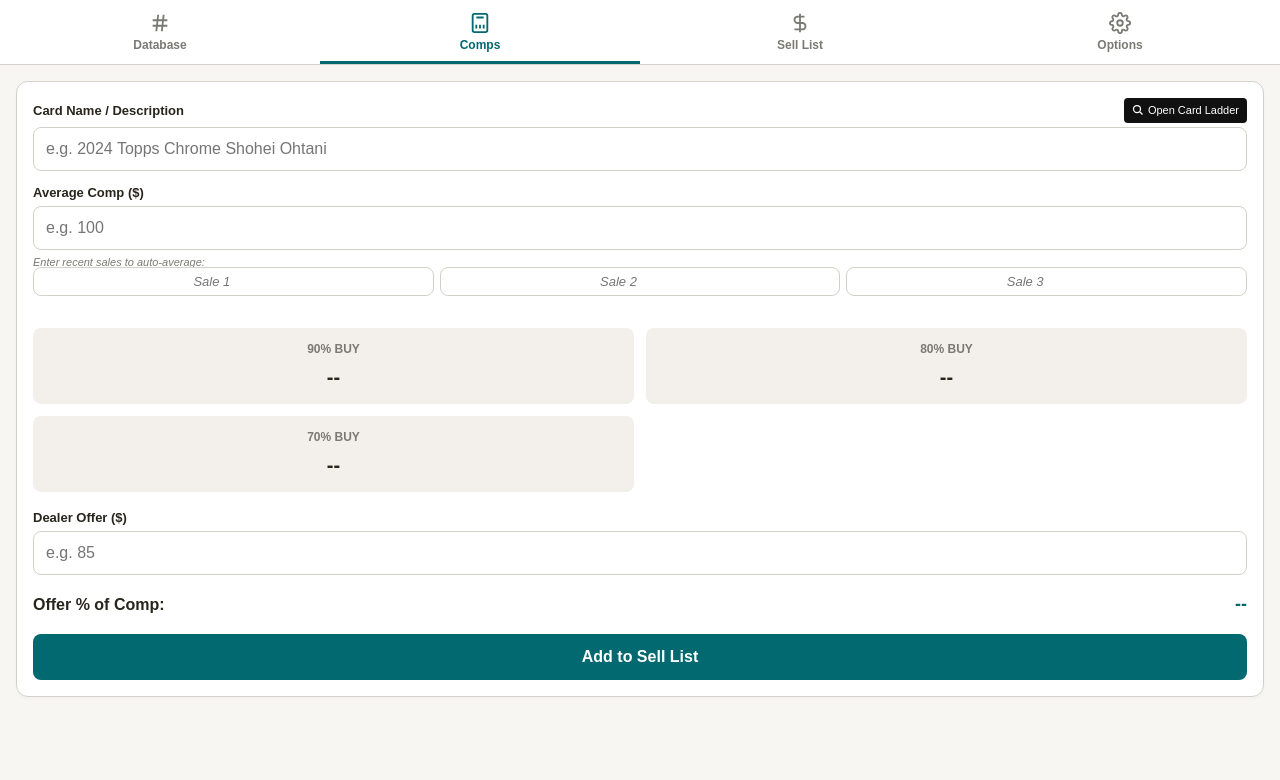
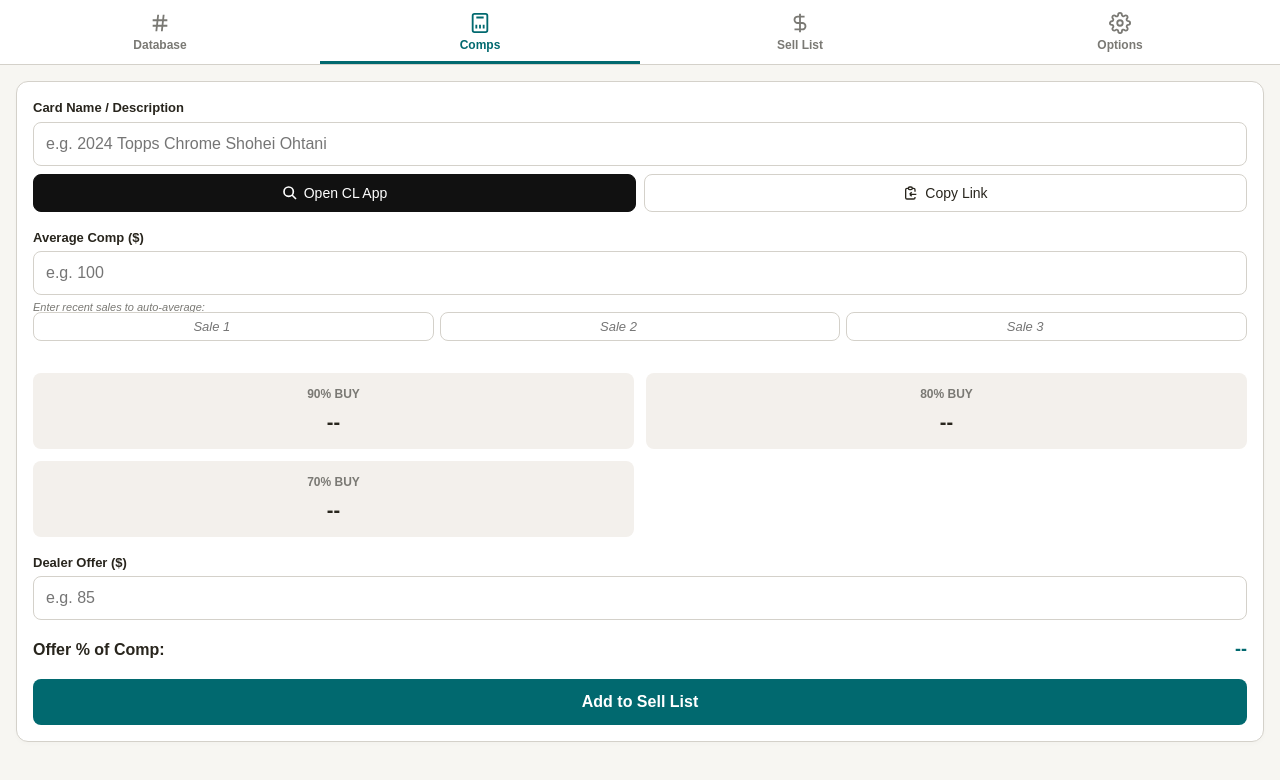
Before and after one commit to redsessionrecords/Card-show-app, a plain HTML site: page index.html in a window 1280 px wide. Both pictures are taken after a click on the button "Comps". Drawn offline with nearby package versions, Linux system fonts and the light colour scheme; a web font is replaced by a local one.

Commit message:
Add files via upload

```diff
--- a/index.html
+++ b/index.html
@@ -45,10 +45,10 @@
     .clear-btn { position: absolute; right: 4px; top: 50%; transform: translateY(-50%); width: 32px; height: 32px; background: none; border: none; font-size: 22px; color: var(--text-muted); cursor: pointer; display: none; align-items: center; justify-content: center; line-height: 1; }
 
     .btn { display: inline-block; width: 100%; padding: 14px; background: var(--primary); color: white; border: none; border-radius: var(--radius-sm); font-size: 16px; font-weight: 700; text-align: center; cursor: pointer; text-decoration: none; }
-    .btn-small { width: auto; padding: 8px 16px; font-size: 14px; }
+    .btn-small { width: auto; padding: 8px 16px; font-size: 14px; cursor: pointer; }
     .btn-outline { background: transparent; border: 1px solid var(--border); color: var(--text); }
     .btn-danger { background: transparent; border: 1px solid var(--danger); color: var(--danger); }
-    .btn-dark { background: #111; color: #fff; }
+    .btn-dark { background: #111; color: #fff; border: 1px solid #111; }
 
     .filter-grid { display: grid; grid-template-columns: 1fr 1fr; gap: 8px; margin-bottom: 16px; }
     .filter-full { grid-column: 1 / -1; }
@@ -90,6 +90,11 @@
   <main class="content">
 
     <div id="tab-db" class="tab-content active">
+      <!-- Added a quick tip warning for users running inside Github app -->
+      <div id="ios-browser-warning" style="display:none; background: var(--warning); color: #fff; padding: 12px; border-radius: var(--radius-sm); margin-bottom: 16px; font-size: 13px;">
+        <strong>Notice:</strong> You are viewing this inside an app browser. Apple Sign-In and App-Launching will fail here. Please open this page in <strong>native Safari</strong> and "Add to Home Screen".
+      </div>
+
       <div class="filter-grid">
         <input type="text" id="f-search" class="filter-full with-clear" placeholder="Search Player, Set, or Card Name...">
         <input type="text" id="f-year" class="with-clear" placeholder="Year">
@@ -106,19 +111,21 @@
     <!-- COMPS TAB -->
     <div id="tab-calc" class="tab-content">
       <div class="card" id="calc-card">
-        <div style="display: flex; justify-content: space-between; align-items: center; margin-bottom: 4px;">
-           <label style="margin: 0;">Card Name / Description</label>
-           <!-- Fallback button: open the home screen instead of the 404 sales page.
-                If they have the app and universal links are working, this will prompt to open the app.
-                If it fails and opens in Safari, it drops them on the clean homepage where they can log in. -->
-           <a href="https://www.cardladder.com/" target="_blank" class="btn-small btn-dark" style="padding: 4px 8px; font-size: 11px; border-radius: 4px; display: inline-flex; align-items: center; gap: 4px; text-decoration: none;">
-             <svg width="12" height="12" viewBox="0 0 24 24" fill="none" stroke="currentColor" stroke-width="2.5"><path d="M21 21l-6-6m2-5a7 7 0 11-14 0 7 7 0 0114 0z"/></svg>
-             Open Card Ladder
-           </a>
+
+        <label>Card Name / Description</label>
+        <input type="text" id="calc-desc" class="with-clear" placeholder="e.g. 2024 Topps Chrome Shohei Ohtani">
+
+        <!-- NEW: App Launching / Copy Link Controls -->
+        <div style="display: flex; gap: 8px; margin-bottom: 16px; margin-top: -4px;">
+           <button onclick="tryOpenCardLadderApp()" class="btn-small btn-dark" style="flex: 1; padding: 10px 4px; display: flex; align-items: center; justify-content: center; gap: 6px; border-radius: var(--radius-sm);">
+             <svg width="16" height="16" viewBox="0 0 24 24" fill="none" stroke="currentColor" stroke-width="2.5"><path d="M21 21l-6-6m2-5a7 7 0 11-14 0 7 7 0 0114 0z"/></svg>
+             Open CL App
+           </button>
+           <button onclick="copyCardLadderSearchLink()" class="btn-small btn-outline" style="flex: 1; padding: 10px 4px; display: flex; align-items: center; justify-content: center; gap: 6px; border-radius: var(--radius-sm);">
+             <svg width="16" height="16" viewBox="0 0 24 24" fill="none" stroke="currentColor" stroke-width="2"><path d="M8 5H6a2 2 0 00-2 2v12a2 2 0 002 2h10a2 2 0 002-2v-1M8 5a2 2 0 002 2h2a2 2 0 002-2M8 5a2 2 0 012-2h2a2 2 0 012 2m0 0h2a2 2 0 012 2v3m2 4H10m0 0l3-3m-3 3l3 3"/></svg>
+             Copy Link
+           </button>
         </div>
-
-        <!-- We use an ordinary input field. Copying the text is easy from here if the user needs to paste it. -->
-        <input type="text" id="calc-desc" class="with-clear" placeholder="e.g. 2024 Topps Chrome Shohei Ohtani">
 
         <label style="margin-top: 12px;">Average Comp ($)</label>
         <input type="number" id="calc-comp" class="with-clear" placeholder="e.g. 100" oninput="clearMiniComps()">
@@ -216,6 +223,45 @@
     let sellCards = [];
     let currentMathCard = { player: "", year: "", set: "", number: "", condition: "" };
     let editingSellId = null;
+
+    // Check if we are running in an in-app browser (like github app, instagram, etc)
+    // If we are, display a warning because Apple Sign-In and Universal Links will break.
+    function checkBrowserEnvironment() {
+        const ua = navigator.userAgent || navigator.vendor || window.opera;
+        const isStandalone = window.matchMedia('(display-mode: standalone)').matches || window.navigator.standalone === true;
+        // Basic check for common in-app browser footprints when NOT standalone
+        if (!isStandalone && (ua.includes('FBAV') || ua.includes('Instagram') || ua.includes('Twitter') || ua.includes('GitHub'))) {
+            document.getElementById('ios-browser-warning').style.display = 'block';
+        }
+    }
+
+    function tryOpenCardLadderApp() {
+        const descStr = document.getElementById('calc-desc').value.trim();
+        let url = "https://www.cardladder.com/sales";
+        if(descStr) url += "?search=" + encodeURIComponent(descStr);
+
+        // Attempt 1: Try an undocumented custom scheme. If the app registered it, it'll snap open.
+        window.location.href = "cardladder://";
+
+        // Attempt 2: Fallback to the universal link.
+        // We use window.open to pop the link. NATIVE Safari will usually intercept this
+        // and open the app. IN-APP browsers will just open another tab and trap you.
+        setTimeout(() => {
+            window.open(url, '_blank');
+        }, 500);
+    }
+
+    function copyCardLadderSearchLink() {
+        const descStr = document.getElementById('calc-desc').value.trim();
+        let url = "https://www.cardladder.com/sales";
+        if(descStr) url += "?search=" + encodeURIComponent(descStr);
+
+        navigator.clipboard.writeText(url).then(() => {
+            alert("Link copied! Open your native Card Ladder app or Safari and paste it into the browser bar.");
+        }).catch(() => {
+            alert("Copy failed. Please manually copy the Card Name.");
+        });
+    }
 
     function formatMoney(value) {
       if (value === undefined || value === null || isNaN(value)) return '--';
@@ -676,6 +722,7 @@
       };
     }
 
+    checkBrowserEnvironment();
     initSettings();
     attachClearButtons();
     initDB().then(() => loadDatabaseView());
```
